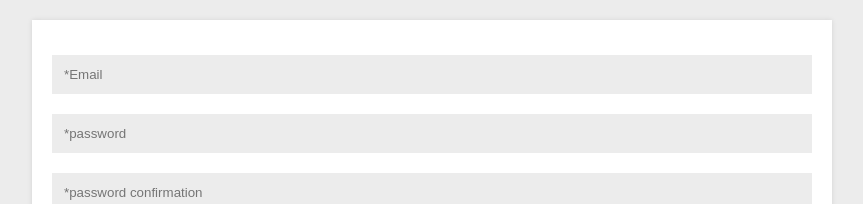
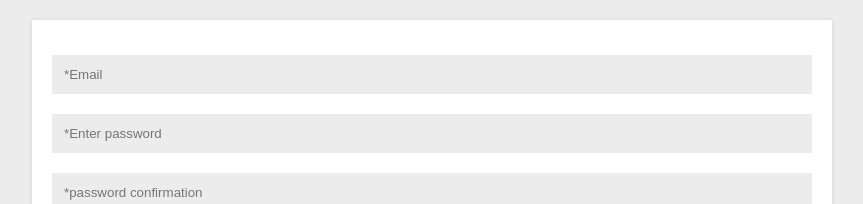
Before and after one commit to ChanakaUOMIT/React-form, a React (Create React App) app: page / in a window 1280 px wide. Shown: the top 204 px of the page, without its empty margins (208-1071 px from the left). Built offline with nearby package versions, Linux system fonts and the light colour scheme.

Commit message:
changed placeholder name in pwrd

```diff
--- a/src/Form/password/Password.js
+++ b/src/Form/password/Password.js
@@ -1,18 +1,18 @@
-import React from 'react';
+import React from "react";
 
-const PasswordInput = (props)=>{
-    return(
-            <div className="form-group">
-                <input type="password" placeholder="*password"
-                    value={props.password}
-                    onChange={props.passwordInputHandler}
-                />
+const PasswordInput = props => {
+  return (
+    <div className="form-group">
+      <input
+        type="password"
+        placeholder="*Enter password"
+        value={props.password}
+        onChange={props.passwordInputHandler}
+      />
 
-                {props.passwordErr &&
-                    <p className="input-error">{props.passwordErr}</p>
-                }
-            </div>
-    )
-}
+      {props.passwordErr && <p className="input-error">{props.passwordErr}</p>}
+    </div>
+  );
+};
 
 export default PasswordInput;
```
